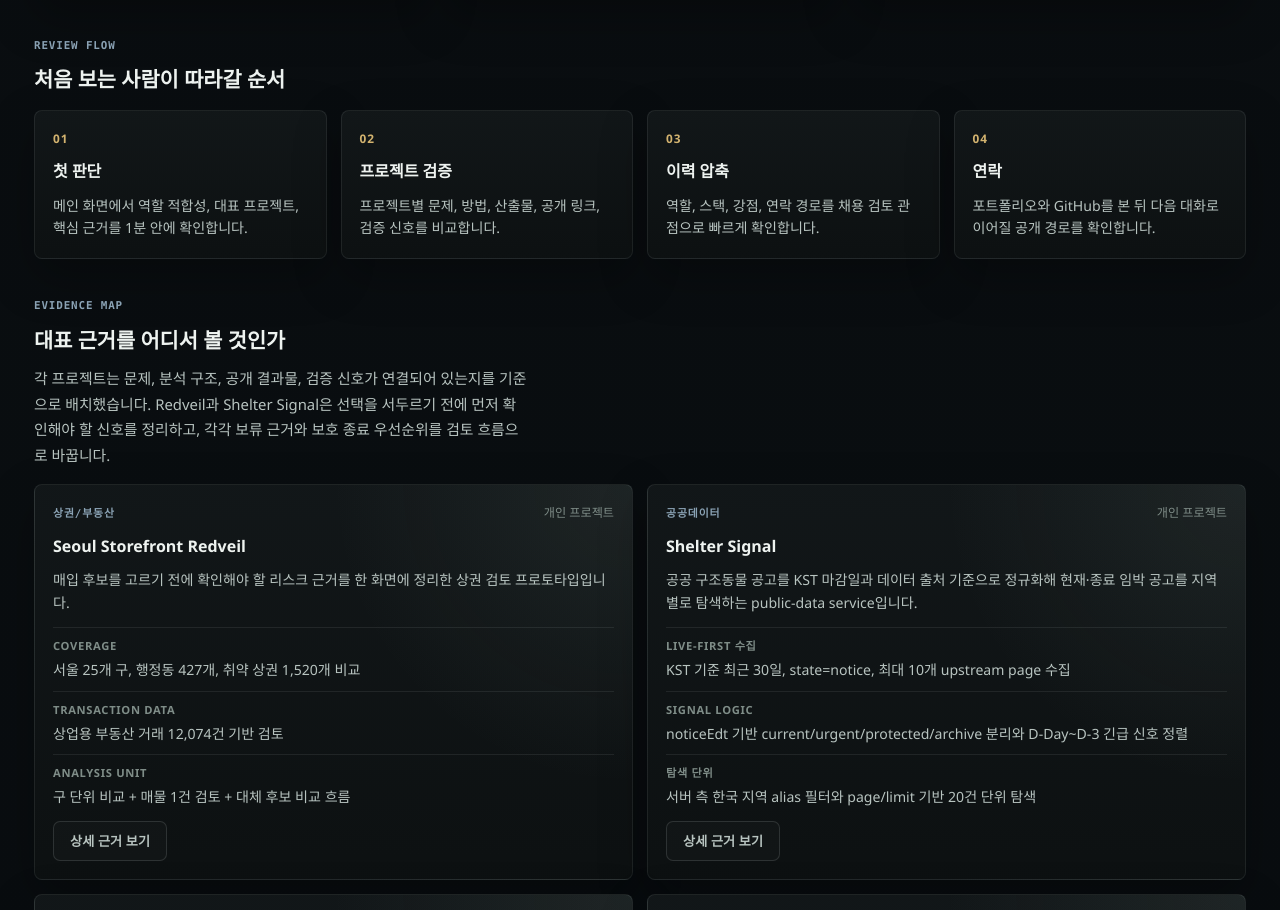
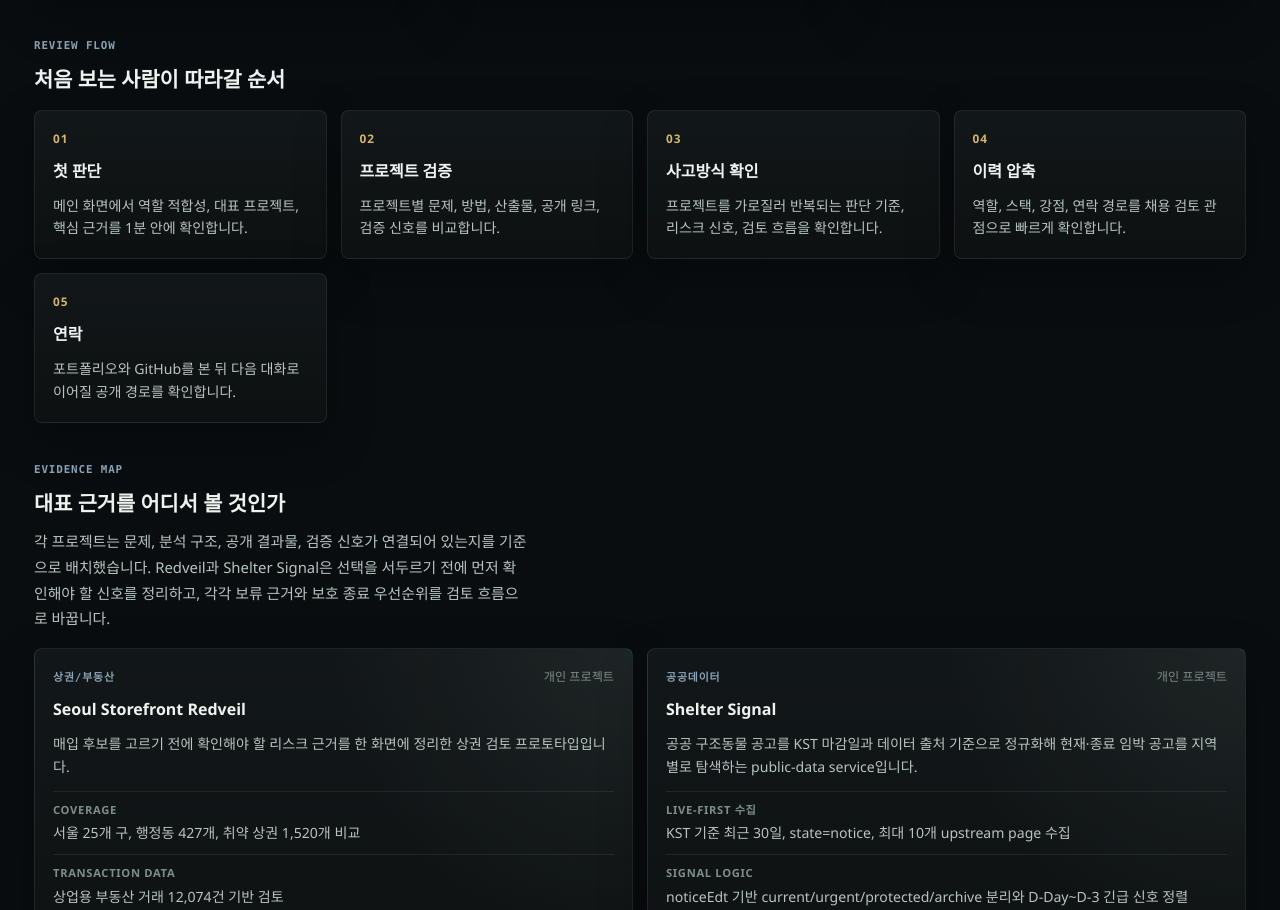
Before and after one commit to dffxonnb-cyber/signal-archive, a Next.js app: page /start-here in a window 1280 px wide. Shown: the part 876-1786 px from the top of the page. Built offline with nearby package versions, Linux system fonts and the light colour scheme.

Commit message:
update: add case studies to start here flow

```diff
--- a/app/start-here/page.tsx
+++ b/app/start-here/page.tsx
@@ -44,12 +44,18 @@
   },
   {
     step: "03",
+    title: "사고방식 확인",
+    href: "/case-studies",
+    detail: "프로젝트를 가로질러 반복되는 판단 기준, 리스크 신호, 검토 흐름을 확인합니다.",
+  },
+  {
+    step: "04",
     title: "이력 압축",
     href: "/resume",
     detail: "역할, 스택, 강점, 연락 경로를 채용 검토 관점으로 빠르게 확인합니다.",
   },
   {
-    step: "04",
+    step: "05",
     title: "연락",
     href: "/contact",
     detail: "포트폴리오와 GitHub를 본 뒤 다음 대화로 이어질 공개 경로를 확인합니다.",
```
